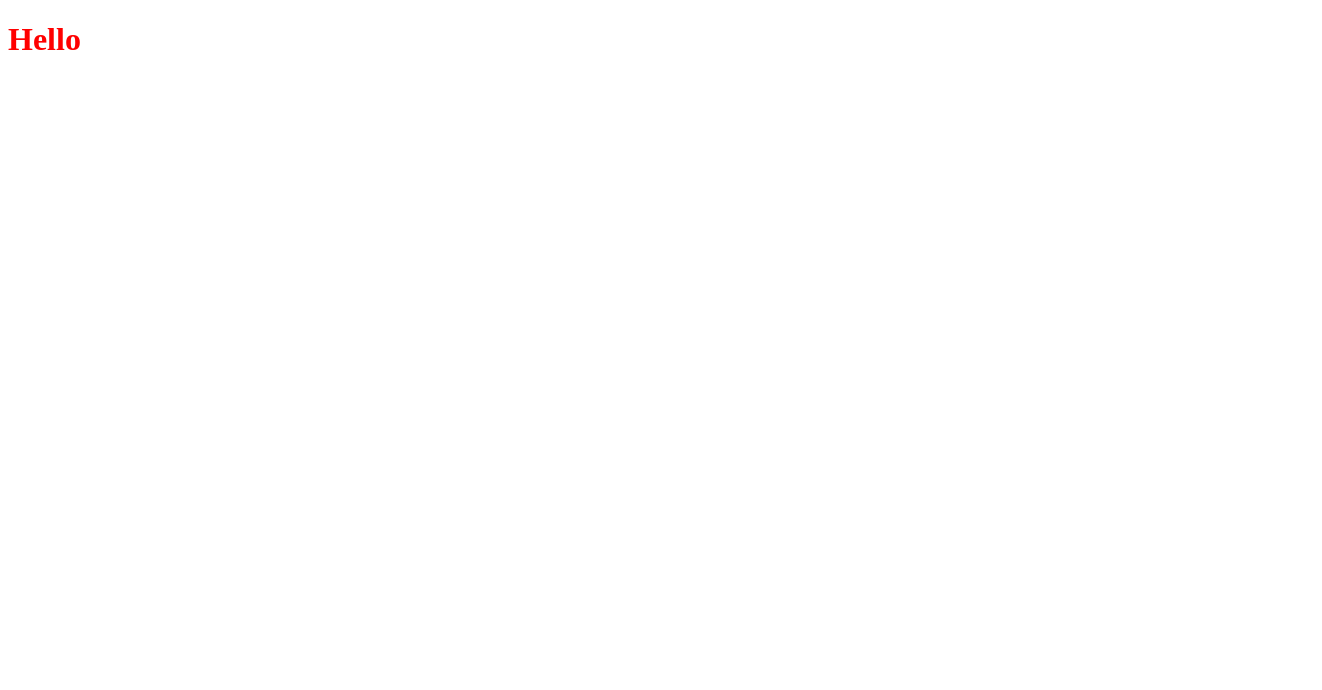
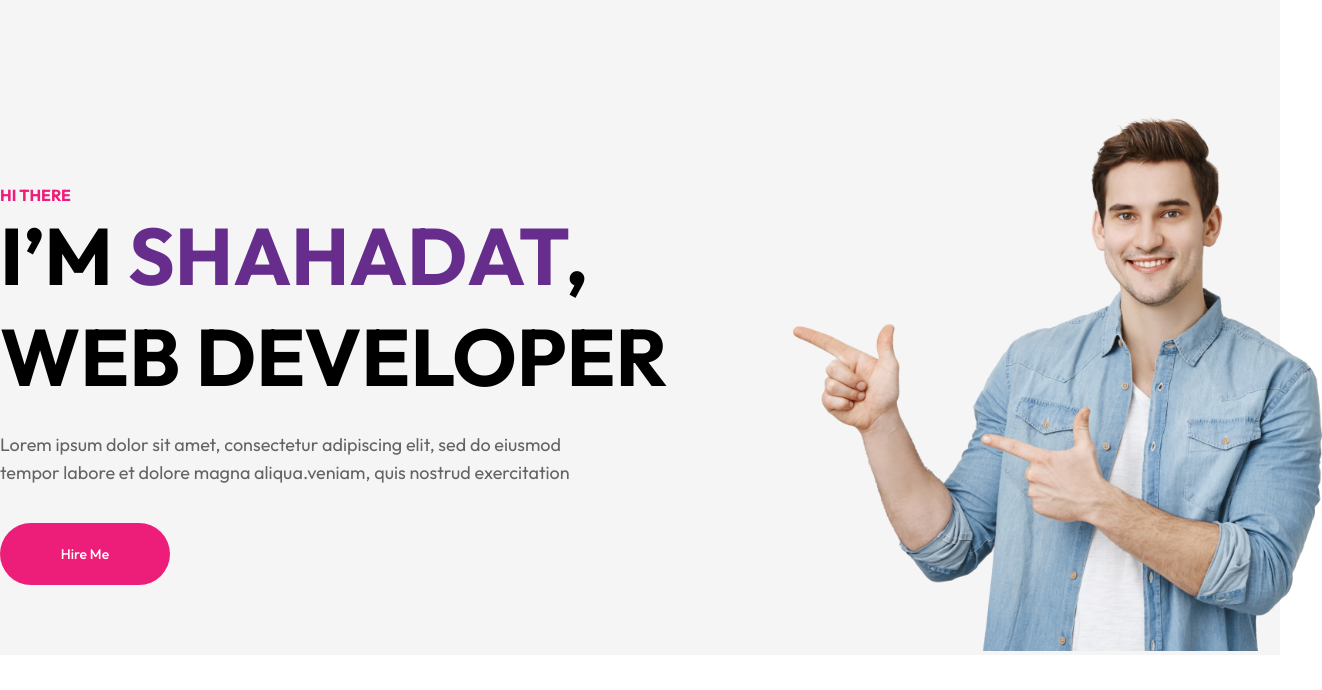
Before and after one commit to web-shahadat-hossain/personal-class5, a plain HTML site: page index.html in a window 1280 px wide. Shown: the whole page, 1322 px wide, since content can reach past the window. Drawn offline with Linux system fonts and the light colour scheme.

Commit message:
banner completed

```diff
--- a/index.html
+++ b/index.html
@@ -6,8 +6,36 @@
     <meta name="viewport" content="width=device-width, initial-scale=1.0" />
     <title>Md Shahadat Hossain</title>
     <link rel="stylesheet" href="./personal.css" />
+
+    <!-- google font cdn  -->
+    <link rel="preconnect" href="https://fonts.googleapis.com" />
+    <link rel="preconnect" href="https://fonts.gstatic.com" crossorigin />
+    <link
+      href="https://fonts.googleapis.com/css2?family=Outfit:wght@400;500;600;700;800;900&display=swap"
+      rel="stylesheet"
+    />
   </head>
   <body>
-    <h1>Hello</h1>
+    <!-- banner section start here  -->
+    <section class="banner_section">
+      <div class="container">
+        <div class="banner_content">
+          <h4>hi there</h4>
+          <h1>
+            i’m <span>Shahadat</span>, <br />
+            Web Developer
+          </h1>
+          <p>
+            Lorem ipsum dolor sit amet, consectetur adipiscing elit, sed do
+            eiusmod tempor labore et dolore magna aliqua.veniam, quis nostrud
+            exercitation
+          </p>
+          <button class="btn">Hire Me</button>
+        </div>
+        <div class="banner_img">
+          <img src="images/banner.png" alt="" />
+        </div>
+      </div>
+    </section>
   </body>
 </html>
--- a/personal.css
+++ b/personal.css
@@ -1,3 +1,60 @@
-h1 {
-  color: red;
+/* common style start here  */
+* {
+  margin: 0;
+  padding: 0;
+  box-sizing: border-box;
+  font-family: "Outfit", sans-serif;
 }
+p {
+  font-size: 18px;
+  width: 622px;
+  color: #646464;
+  line-height: 28px;
+  margin-bottom: 36px;
+}
+.btn {
+  width: 170px;
+  height: 62px;
+  border-radius: 100px;
+  background-color: #ed1e79;
+  border: none;
+  color: #ffffff;
+  font-size: 14px;
+  font-weight: 500;
+}
+
+/* banner style  */
+
+.banner_section {
+  background-color: #f5f5f5;
+}
+.container {
+  display: flex;
+  width: 1322px;
+  margin: 0 auto;
+  justify-content: center;
+  align-items: center;
+  padding-top: 115px;
+}
+.container h1 {
+  font-size: 80px;
+  text-transform: uppercase;
+  color: #000000;
+  margin-bottom: 24px;
+}
+.banner_section img {
+  width: 100%;
+}
+.banner_section h1 span {
+  color: #662d8c;
+}
+.banner_content {
+  width: 60%;
+}
+.banner_content h4 {
+  color: #ed1e79;
+  text-transform: uppercase;
+}
+.banner_img {
+  width: 40%;
+}
```
